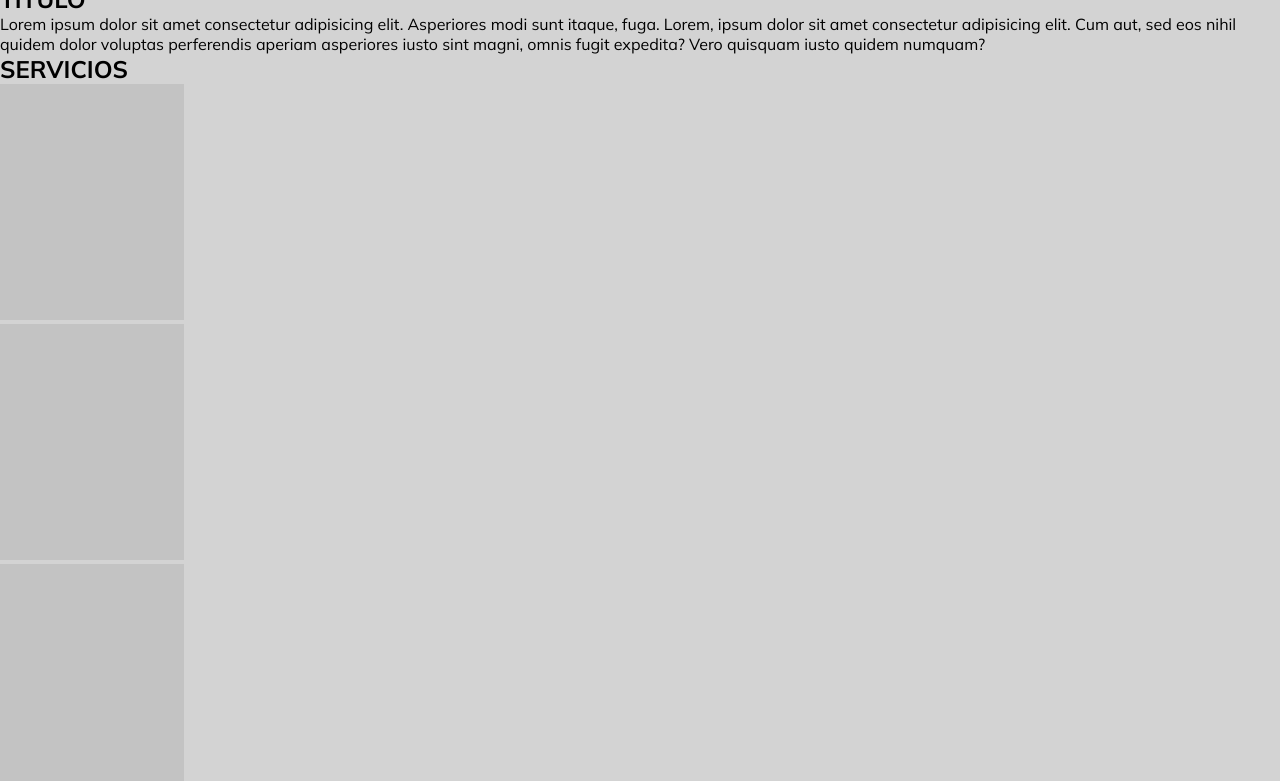
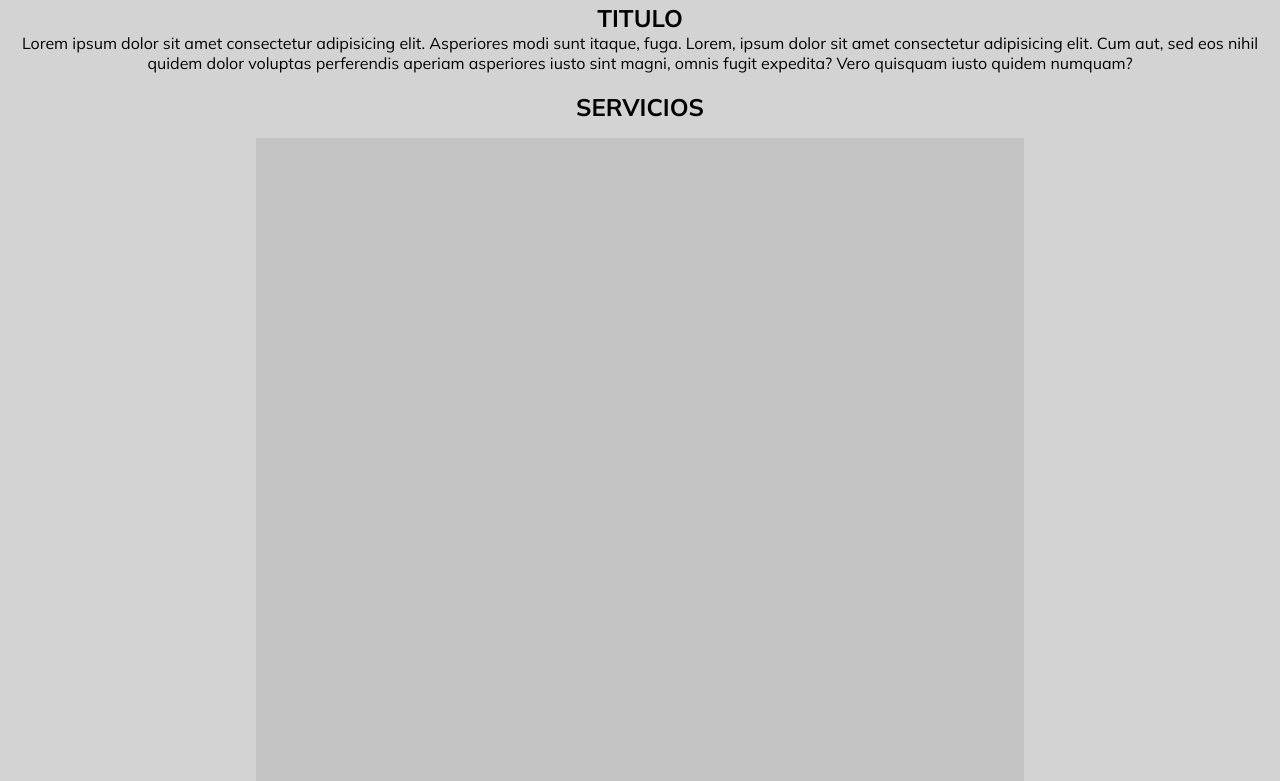
Before and after one commit to calucarg/calucarg.github.io, a plain HTML site: page index.html in a window 1280 px wide. Shown: the part 86-867 px from the top of the page. Drawn offline with Linux system fonts and the light colour scheme.

Commit message:
calucarg.github.io

```diff
--- a/css/styles.css
+++ b/css/styles.css
@@ -129,7 +129,30 @@ footer a{
 	margin-left: .5rem;
 	margin-right: .5rem;
 }
+/* IMPORTANTE!!! */
 .main-nav{
 	display: none!important;
 	visibility: hidden!important;
 }
+.main__titulo,.main__parrafo,.main__servicios{
+	text-align: center;
+}
+.index-main{
+	margin-block: 1.2rem;
+}
+.servicios__opcion a{
+	width: 100%;
+	max-width: 768px;
+	height: auto;
+	margin-inline: 1rem;
+	margin-top: 1rem;
+}
+.servicios__opcion img{
+	width: 100%;
+	max-width: 48rem;
+	height: auto;
+}
+.servicios__opcion{
+	display: flex;
+	justify-content: center;
+}
--- a/index.html
+++ b/index.html
@@ -41,19 +41,16 @@
             </nav>
     </header>
     <!-- Fin header -->
-    <main>
-        <section class="contenedor">
-            <div class="row">
-                <h1 class="main titulo">TITULO</h1>
-                <p class="main parrafo">Lorem ipsum dolor sit amet consectetur adipisicing elit. Asperiores modi sunt itaque, fuga. Lorem, ipsum dolor sit amet consectetur adipisicing elit. Cum aut, sed eos nihil quidem dolor voluptas perferendis aperiam asperiores iusto sint magni, omnis fugit expedita? Vero quisquam iusto quidem numquam?
-                </p>
+    <main class="index-main-1">
+        <section class="index-main">
+            <h1 class="main__titulo">TITULO</h1>
+            <p class="main__parrafo">Lorem ipsum dolor sit amet consectetur adipisicing elit. Asperiores modi sunt itaque, fuga. Lorem, ipsum dolor sit amet consectetur adipisicing elit. Cum aut, sed eos nihil quidem dolor voluptas perferendis aperiam asperiores iusto sint magni, omnis fugit expedita? Vero quisquam iusto quidem numquam?
+            </p>
+        </section>
+        <section class="index-main">
+                <h2 class="main__servicios">SERVICIOS</h2>
             </div>
-        </section>
-        <section class="contenedor">
-            <div class="contenedor">
-                <h2>SERVICIOS</h2>
-            </div>
-            <div class="contenedor servicios">
+            <div class="contenedor-servicios">
                 <!-- imagen boost -->
                 <div class="servicios__opcion">
                     <a href="pages/boost.html">
```
